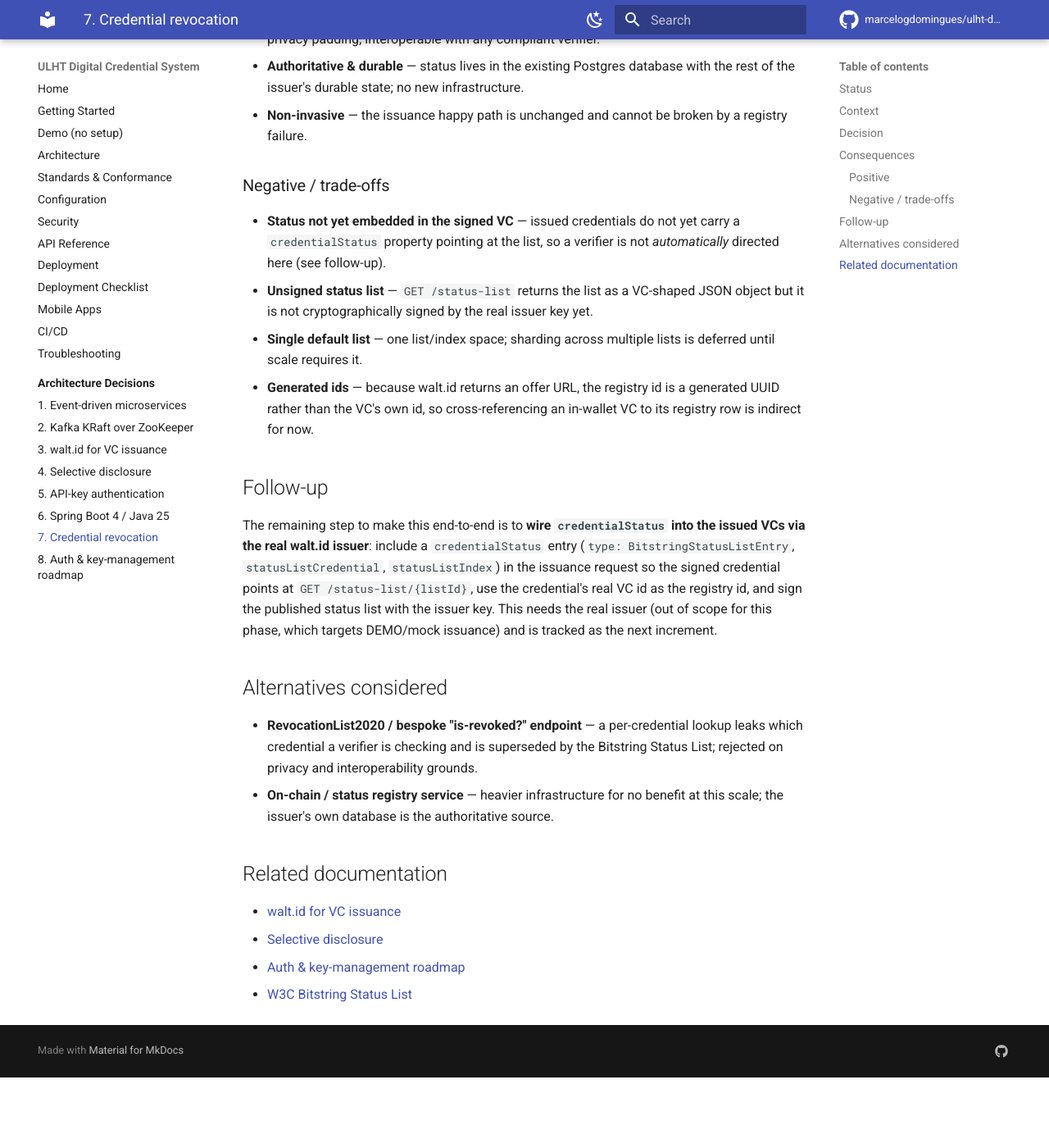
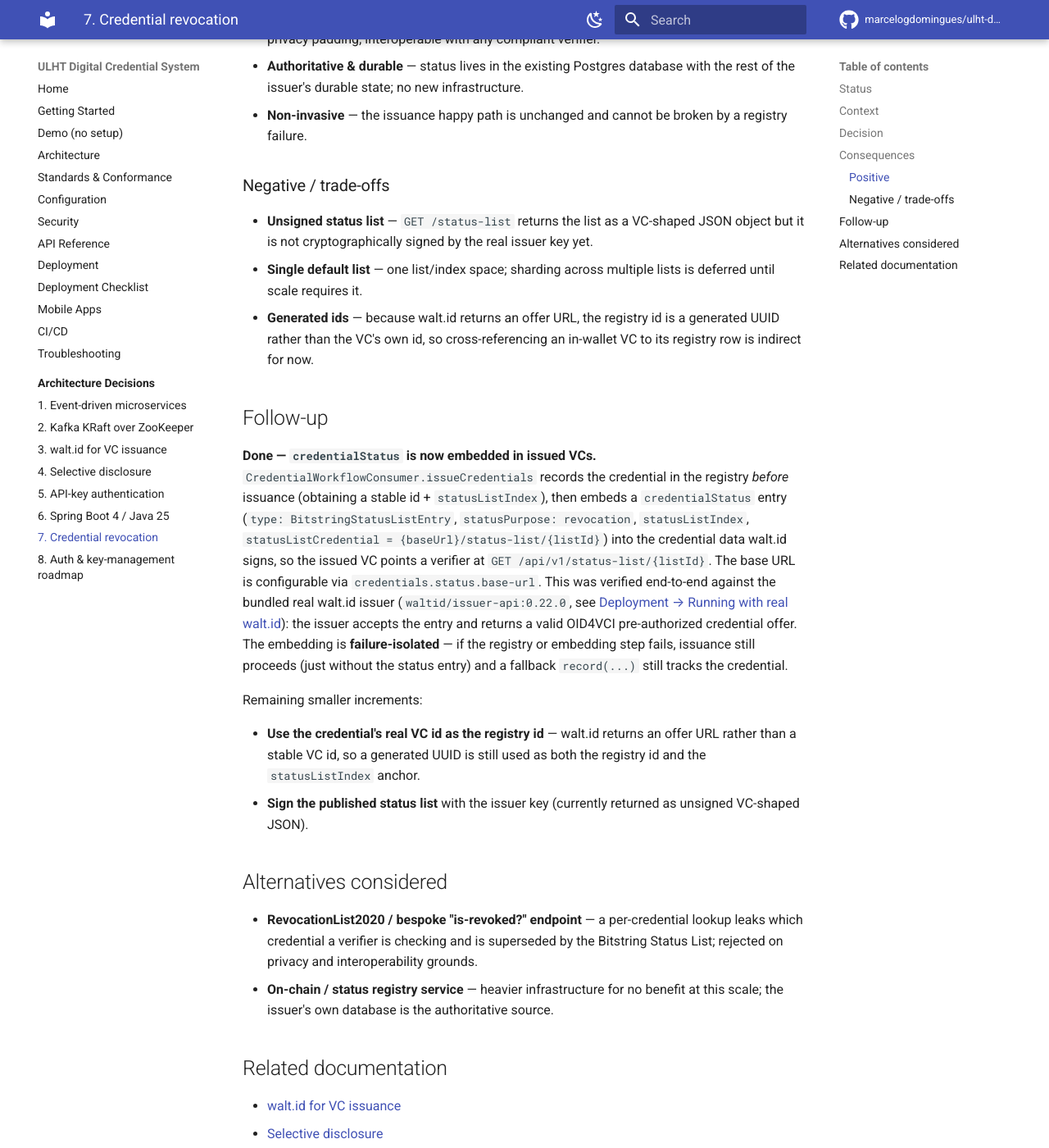
Before and after one commit to marcelogdomingues/ulht-dcs-public, an MkDocs documentation site: the page built from docs/adr/0007-credential-revocation.md, in a window 1280 px wide and 1400 px high, scrolled down 1940 px. Shown: the whole window at 82% size. Built offline with MkDocs 1.6.1 and Material for MkDocs 9.7.7, drawn with Linux system fonts in a browser that asks for light colours; comment, search, counter and statistics services are not loaded; before the commit the page ends 3254 px from its top, so only the background shows below that.

Commit message:
feat: bundled real walt.id backend + credentialStatus in issued VCs
Add docker-compose.waltid.yml (pinned waltid/issuer-api:0.22.0 — avoids the expired
example-cert 'notBefore' crash — + verifier/wallet 0.15.1) and docker/waltid/ config,
an overlay for the microservices stack so the NON-demo path issues REAL Verifiable
Credentials via walt.id (verified: onboard issuer + OID4VCI jwt issue return a genuine
signed pre-authorized offer). Credential-service now embeds a W3C credentialStatus
(BitstringStatusListEntry -> /api/v1/status-list/{id}) in issued VCs (ADR 0007 follow-up,
failure-isolated). DEPLOYMENT.md gains a 'Running with real walt.id' section. Additive
only — demo and microservices stacks unchanged and still valid.

```diff
--- a/docs/adr/0007-credential-revocation.md
+++ b/docs/adr/0007-credential-revocation.md
@@ -80,9 +80,6 @@
 
 ### Negative / trade-offs
 
-- **Status not yet embedded in the signed VC** — issued credentials do not yet
-  carry a `credentialStatus` property pointing at the list, so a verifier is not
-  *automatically* directed here (see follow-up).
 - **Unsigned status list** — `GET /status-list` returns the list as a VC-shaped
   JSON object but it is not cryptographically signed by the real issuer key yet.
 - **Single default list** — one list/index space; sharding across multiple lists
@@ -93,14 +90,29 @@
 
 ## Follow-up
 
-The remaining step to make this end-to-end is to **wire `credentialStatus` into
-the issued VCs via the real walt.id issuer**: include a `credentialStatus` entry
-(`type: BitstringStatusListEntry`, `statusListCredential`, `statusListIndex`) in
-the issuance request so the signed credential points at
-`GET /status-list/{listId}`, use the credential's real VC id as the registry id,
-and sign the published status list with the issuer key. This needs the real
-issuer (out of scope for this phase, which targets DEMO/mock issuance) and is
-tracked as the next increment.
+**Done — `credentialStatus` is now embedded in issued VCs.**
+`CredentialWorkflowConsumer.issueCredentials` records the credential in the
+registry *before* issuance (obtaining a stable id + `statusListIndex`), then
+embeds a `credentialStatus` entry
+(`type: BitstringStatusListEntry`, `statusPurpose: revocation`,
+`statusListIndex`, `statusListCredential = {baseUrl}/status-list/{listId}`) into
+the credential data walt.id signs, so the issued VC points a verifier at
+`GET /api/v1/status-list/{listId}`. The base URL is configurable via
+`credentials.status.base-url`. This was verified end-to-end against the bundled
+real walt.id issuer (`waltid/issuer-api:0.22.0`, see
+[Deployment → Running with real walt.id](../DEPLOYMENT.md)): the issuer accepts
+the entry and returns a valid OID4VCI pre-authorized credential offer. The
+embedding is **failure-isolated** — if the registry or embedding step fails,
+issuance still proceeds (just without the status entry) and a fallback
+`record(...)` still tracks the credential.
+
+Remaining smaller increments:
+
+- **Use the credential's real VC id as the registry id** — walt.id returns an
+  offer URL rather than a stable VC id, so a generated UUID is still used as both
+  the registry id and the `statusListIndex` anchor.
+- **Sign the published status list** with the issuer key (currently returned as
+  unsigned VC-shaped JSON).
 
 ## Alternatives considered
 
```
Also changed, not shown: docker-compose.waltid.yml (added, +157 -0 lines), docs/DEPLOYMENT.md (+46 -0 lines), 12 other files.
